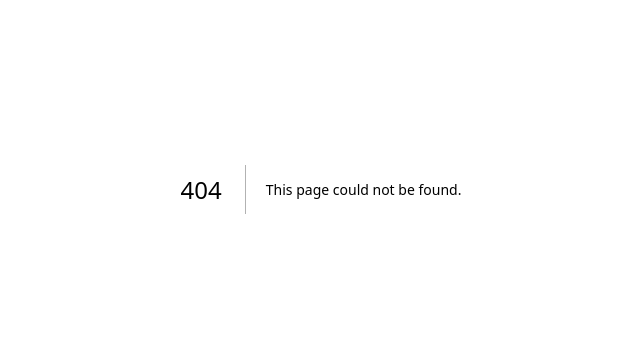
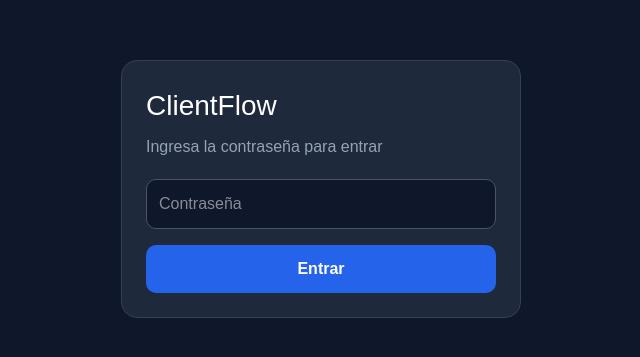
Before and after one commit to veraricardo674-png/clientflow, a Next.js app: page /login in a window 1280 px wide. Before the commit this address had no page. Shown: the part 211-568 px from the top of the page, without its empty margins (319-959 px from the left). Built offline with nearby package versions, Linux system fonts and the light colour scheme.

Commit message:
agregando sistema de login

```diff
--- /dev/null
+++ b/app/api/login/route.ts
@@ -0,0 +1,24 @@
+import { cookies } from "next/headers";
+import { NextResponse } from "next/server";
+
+export async function POST(req: Request) {
+  const { password } = await req.json();
+
+  if (password !== process.env.APP_PASSWORD) {
+    return NextResponse.json(
+      { success: false, message: "Contraseña incorrecta" },
+      { status: 401 }
+    );
+  }
+
+  const cookieStore = await cookies();
+  cookieStore.set("clientflow_auth", "ok", {
+    httpOnly: true,
+    secure: true,
+    sameSite: "lax",
+    path: "/",
+    maxAge: 60 * 60 * 24 * 7,
+  });
+
+  return NextResponse.json({ success: true });
+}
--- /dev/null
+++ b/app/login/page.tsx
@@ -0,0 +1,100 @@
+"use client";
+
+import { useState } from "react";
+
+export default function LoginPage() {
+  const [password, setPassword] = useState("");
+  const [loading, setLoading] = useState(false);
+
+  async function handleLogin() {
+    if (!password.trim()) {
+      alert("Ingresa la contraseña");
+      return;
+    }
+
+    setLoading(true);
+
+    const res = await fetch("/api/login", {
+      method: "POST",
+      headers: {
+        "Content-Type": "application/json",
+      },
+      body: JSON.stringify({ password }),
+    });
+
+    const data = await res.json();
+
+    setLoading(false);
+
+    if (!res.ok) {
+      alert(data.message || "Error al iniciar sesión");
+      return;
+    }
+
+    window.location.href = "/";
+  }
+
+  return (
+    <main
+      style={{
+        minHeight: "100vh",
+        backgroundColor: "#0f172a",
+        color: "white",
+        fontFamily: "sans-serif",
+        display: "flex",
+        alignItems: "center",
+        justifyContent: "center",
+        padding: 24,
+      }}
+    >
+      <div
+        style={{
+          width: "100%",
+          maxWidth: 400,
+          backgroundColor: "#1e293b",
+          border: "1px solid #334155",
+          borderRadius: 16,
+          padding: 24,
+        }}
+      >
+        <h1 style={{ fontSize: 28, marginBottom: 8 }}>ClientFlow</h1>
+        <p style={{ color: "#94a3b8", marginBottom: 20 }}>
+          Ingresa la contraseña para entrar
+        </p>
+
+        <input
+          type="password"
+          value={password}
+          onChange={(e) => setPassword(e.target.value)}
+          placeholder="Contraseña"
+          style={{
+            width: "100%",
+            padding: 12,
+            borderRadius: 10,
+            border: "1px solid #475569",
+            backgroundColor: "#0f172a",
+            color: "white",
+            marginBottom: 16,
+          }}
+        />
+
+        <button
+          onClick={handleLogin}
+          disabled={loading}
+          style={{
+            width: "100%",
+            padding: 12,
+            borderRadius: 10,
+            border: "none",
+            backgroundColor: "#2563eb",
+            color: "white",
+            fontWeight: "bold",
+            cursor: "pointer",
+          }}
+        >
+          {loading ? "Entrando..." : "Entrar"}
+        </button>
+      </div>
+    </main>
+  );
+}
--- /dev/null
+++ b/middleware.ts
@@ -0,0 +1,28 @@
+import { NextResponse } from "next/server";
+import type { NextRequest } from "next/server";
+
+export function middleware(req: NextRequest) {
+  const { pathname } = req.nextUrl;
+
+  const publicPaths = ["/login", "/api/login"];
+
+  if (
+    publicPaths.includes(pathname) ||
+    pathname.startsWith("/_next") ||
+    pathname.startsWith("/favicon.ico")
+  ) {
+    return NextResponse.next();
+  }
+
+  const authCookie = req.cookies.get("clientflow_auth")?.value;
+
+  if (authCookie !== "ok") {
+    return NextResponse.redirect(new URL("/login", req.url));
+  }
+
+  return NextResponse.next();
+}
+
+export const config = {
+  matcher: ["/((?!api/logout).*)"],
+};
```
